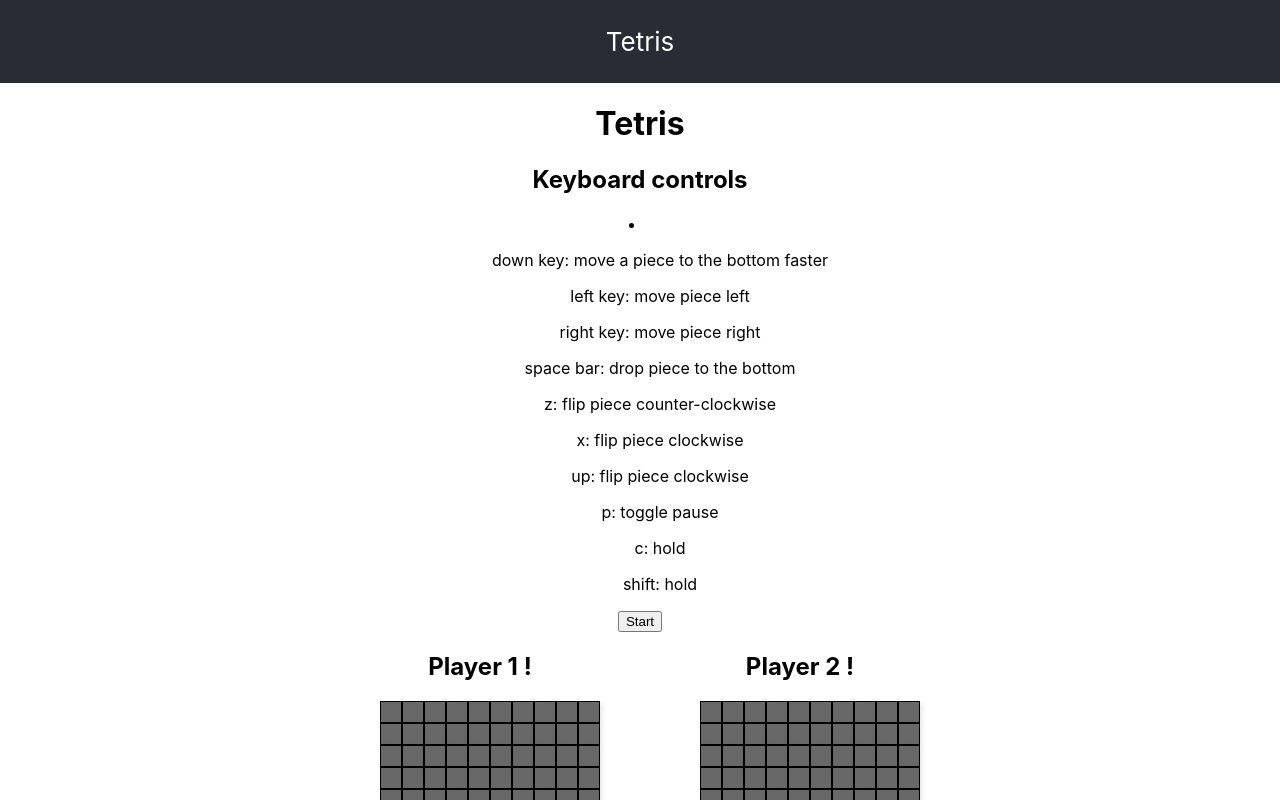
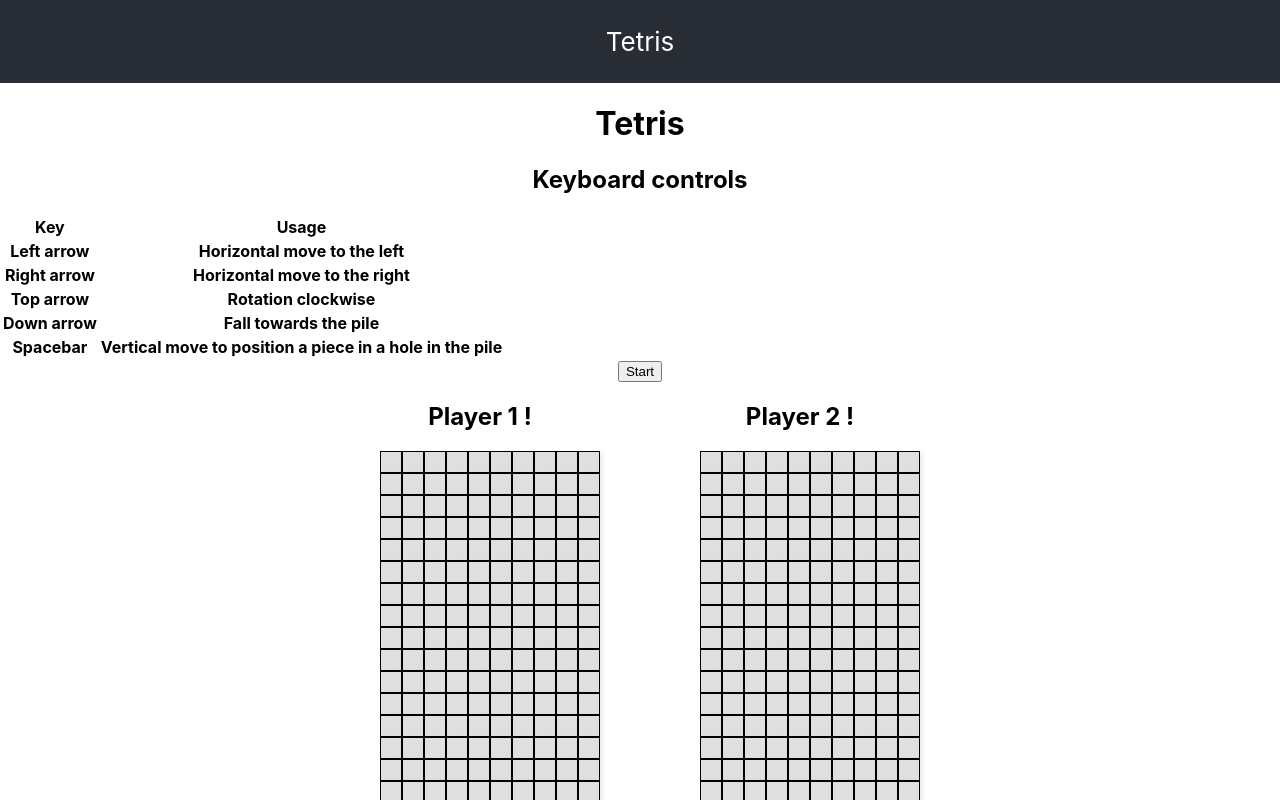
Before and after one commit to mundalo/tetris, a React (Create React App) app: page / in a window 1280 px wide. Shown: the top 800 px of the page. Built offline with nearby package versions, Linux system fonts and the light colour scheme.

Commit message:
added Piece and PieceQueue logic

```diff
--- a/src/App.js
+++ b/src/App.js
@@ -15,7 +15,7 @@ import Game from './classes/Game.js'
 // classes Player, Piece and Game classes
 
 function App() {
-  return <Game color="blue" game="Start"/>;
+  return <Game color="blue" game="Start" players="2"/>;
 }
 
 export default App;
--- a/src/classes/Board.css
+++ /dev/null
@@ -1,18 +0,0 @@
-.grid-container {
-    display: grid;
-    grid-template-rows: repeat(20, 1fr);
-    grid-template-columns: repeat(10, 1fr);
-    width: 200px;
-    height: 200px;
-    margin: 10px 50px;
-}
-
-.grid-item {
-    background-color: #686868;
-    border: 1px solid #000000;
-    display: flex;
-    align-items: center;
-    justify-content: center;
-    padding: 10px;
-    box-shadow: 2px 2px 5px rgba(0, 0, 0, 0.1);
-}
--- a/src/classes/Board.js
+++ /dev/null
@@ -1,59 +0,0 @@
-import React from 'react';
-import './Board.css'; // Import the CSS for styling
-
-class Board extends React.Component {
-    constructor(props) {
-        super(props);
-        this.state = {player: props.player};
-    }
-
-    render() {
-        const gridItems = []; // Create an array to populate the grid items
-
-        // Create 10x20 grid items
-        for (let i = 0; i < 10 * 20; i++) {
-            gridItems.push(<div key={i} row={Math.floor(i / 10)} column={i % 10} className="grid-item"></div>);
-        }
-
-        return (
-            <div player={this.state.player}>
-                <h2>Player {this.state.player} !</h2>
-                <div className="grid-container">
-                    {gridItems}
-                </div>
-            </div>
-        );
-    }
-    /*render() {
-        return (
-            <Tetris>
-                {({
-                    Gameboard,
-                    PieceQueue,
-                    points,
-                    linesCleared,
-                    state,
-                    controller
-                }) => (
-                    <div>
-                        <h2>Player: {this.state.player}</h2>
-                        <div>
-                            <p>Points: {points}</p>
-                            <p>Lines Cleared: {linesCleared}</p>
-                        </div>
-                        <PieceQueue />
-                        <Gameboard />
-                        {state === 'LOST' && (
-                            <div>
-                                <h2>Game Over</h2>
-                                <button onClick={controller.restart}>New game</button>
-                            </div>
-                        )}
-                    </div>
-                )}
-            </Tetris>
-        );
-    }*/
-}
-
-export default Board;
--- /dev/null
+++ b/src/classes/BoardGrid.css
@@ -0,0 +1,50 @@
+.grid-container {
+    display: grid;
+    grid-template-rows: repeat(20, 1fr);
+    grid-template-columns: repeat(10, 1fr);
+    width: 200px;
+    height: 200px;
+    margin: 10px 50px;
+}
+
+.grid-item {
+    background-color: #dfdfdf;
+    border: 1px solid #000000;
+    display: flex;
+    align-items: center;
+    justify-content: center;
+    padding: 10px;
+    box-shadow: 2px 2px 5px rgba(0, 0, 0, 0.1);
+}
+
+.blocked {
+    background-color: #686868;
+}
+
+.piece-1 {
+    background-color: #ca0000;
+}
+
+.piece-2 {
+    background-color: #c79800;
+}
+
+.piece-3 {
+    background-color: #00ac3f;
+}
+
+.piece-4 {
+    background-color: #0058ca;
+}
+
+.piece-5 {
+    background-color: #9300e9;
+}
+
+.piece-6 {
+    background-color: #ca00af;
+}
+
+.piece-7 {
+    background-color: #87da00;
+}
--- /dev/null
+++ b/src/classes/BoardGrid.js
@@ -0,0 +1,30 @@
+import React from 'react';
+import './BoardGrid.css'; // Import the CSS for styling
+
+class BoardGrid extends React.Component {
+    constructor(props) {
+        super(props);
+        this.state = {player: props.player};
+    }
+
+    render() {
+        const gridItems = [];
+        const containerOfPlayer = "container-of-player-" + this.state.player;
+
+        // Create 10x20 grid items
+        for (let i = 0; i < 10 * 20; i++) {
+            gridItems.push(<div key={i} row={Math.floor(i / 10)} column={i % 10} className="grid-item" piece="piece-0"></div>);
+        }
+
+        return (
+            <div className={containerOfPlayer}>
+                <h2>Player {this.state.player} !</h2>
+                <div className="grid-container">
+                    {gridItems}
+                </div>
+            </div>
+        );
+    }
+}
+
+export default BoardGrid;
--- /dev/null
+++ b/src/classes/Controls.js
@@ -0,0 +1,44 @@
+import React from 'react';
+
+class Controls extends React.Component {
+
+    render() {
+        return (
+            <div>
+                <h2>Keyboard controls</h2>
+                <table>
+                    <thead>
+                        <tr>
+                            <th>Key</th>
+                            <th>Usage</th>
+                        </tr>
+                    </thead>
+                    <tbody>
+                        <tr>
+                            <th>Left arrow</th>
+                            <th>Horizontal move to the left</th>
+                        </tr>
+                        <tr>
+                            <th>Right arrow</th>
+                            <th>Horizontal move to the right</th>
+                        </tr>
+                        <tr>
+                            <th>Top arrow</th>
+                            <th>Rotation clockwise</th>
+                        </tr>
+                        <tr>
+                            <th>Down arrow</th>
+                            <th>Fall towards the pile</th>
+                        </tr>
+                        <tr>
+                            <th>Spacebar</th>
+                            <th>Vertical move to position a piece in a hole in the pile</th>
+                        </tr>
+                    </tbody>
+                </table>
+            </div>
+        );
+    }
+}
+
+export default Controls;
--- a/src/classes/Game.js
+++ b/src/classes/Game.js
@@ -1,25 +1,50 @@
 import React from 'react';
-import Board from './Board';
+import Player from './Player';
+import Controls from './Controls';
+import { QueueProvider } from './PieceQueue';
 
 class Game extends React.Component {
     constructor(props) {
         super(props);
-        console.log(props)
-        this.state = {color: props.color, game: props.game};
+        this.state = {color: props.color, game: props.game, players: props.players};
     }
 
     startGame = () => {
-        const button = document.getElementById("start_btn");
+        this.updateStateText("Pause")
 
+        for (let i = 1; i <= Number(this.state.players); i++) {
+            const container = document.getElementsByClassName("container-of-player-" + i);
+            if (container[0]) {
+                const grid = container[0].getElementsByClassName("grid-item");
+                for (let j = 0; j < grid.length; j++) {
+                    //grid[j].style.backgroundColor = "blue";
+                    if (j % 2 === 0) {
+                        grid[j].className = grid[j].className + " blocked";
+                        console.log("contains: " + grid[j].classList.contains("blocked"));
+                    } else {
+                        grid[j].style.backgroundColor = "blue";
+                        console.log("contains: " + grid[j].classList.contains("blocked"));
+                    }
+
+                }
+            }
+        }
+    }
+
+    updateStateText = (state) => {
+        const button = document.getElementById("state_btn");
+
+        button.innerHTML = state;
+        this.setState({game: state});
+    }
+
+    changeGameState = () => {
         if (this.state.game === "Start" || this.state.game === "Resume") {
-            button.innerHTML = "Pause";
-            this.setState({game: "Pause"});
+            this.startGame();
         } else if (this.state.game === "Pause") {
-            button.innerHTML = "Resume";
-            this.setState({game: "Resume"});
+            this.updateStateText("Resume");
         } else if (this.state.game === "End") {
-            button.innerHTML = "Start";
-            this.setState({game: "Start"})
+            this.updateStateText("Start");
         }
     };
 
@@ -31,24 +56,14 @@ class Game extends React.Component {
                 </header>
                 <div className="board">
                     <h1>Tetris</h1>
-                    <h2>Keyboard controls</h2>
-                    <li>
-                        <ul>down key: move a piece to the bottom faster</ul>
-                        <ul>left key: move piece left</ul>
-                        <ul>right key: move piece right</ul>
-                        <ul>space bar: drop piece to the bottom</ul>
-                        <ul>z: flip piece counter-clockwise</ul>
-                        <ul>x: flip piece clockwise</ul>
-                        <ul>up: flip piece clockwise</ul>
-                        <ul>p: toggle pause</ul>
-                        <ul>c: hold</ul>
-                        <ul>shift: hold</ul>
-                    </li>
-                    <button id="start_btn" onClick={this.startGame}>Start</button>
-                    <div className="grid-parent-container">
-                        <Board player="1"/>
-                        <Board player="2"/>
-                    </div>
+                    <Controls />
+                    <button id="state_btn" onClick={this.changeGameState}>Start</button>
+                    <QueueProvider>
+                        <div className="grid-parent-container">
+                            <Player player="1"/>
+                            <Player player="2"/>
+                        </div>
+                    </QueueProvider>
                 </div>
             </div>
         );
--- a/src/classes/Piece.js
+++ b/src/classes/Piece.js
@@ -1,10 +1,10 @@
-import './Tetriminos'
+import { getTetriminos } from './Tetriminos'
 
-class Piece extends React.Component {
-    constructor(props) {
-        super(props);
-        console.log(props)
-        this.state = {color: props.color, game: props.game};
-    }
+export const generatePiece = () => {
+    const number = Math.floor(Math.random() * 7) + 1;
+    console.log("number: " + number);
+    const tetrimino = getTetriminos(number);
 
+    console.log("tetrimono: " + tetrimino);
+    return tetrimino;
 }
--- /dev/null
+++ b/src/classes/PieceQueue.js
@@ -0,0 +1,45 @@
+import React, { createContext, useState, useContext, useEffect } from 'react';
+import { generatePiece } from './Piece'
+
+const QueueContext = createContext();
+
+export const useQueueContext = () => useContext(QueueContext);
+
+export const QueueProvider = ({ children }) => {
+    const [queue, setQueue] = useState([]);
+
+    const addPieceToQueue = (piece) => {
+        setQueue((prevQueue) => [...prevQueue, piece]);
+    }
+
+    const getPiece = (i) => {
+        if (queue.length > 0) {
+            const piece = queue[i];
+            setQueue((prevQueue) => prevQueue.slice(1));
+            return piece;
+        }
+        return null;
+    }
+
+    const removePiece = () => {
+        if (queue.length > 0) {
+            setQueue((prevQueue) => prevQueue.slice(1));
+        }
+    }
+
+    useEffect(() => {
+        const interval = setInterval(() => {
+            if (queue.length < 50) {
+                const newPiece = generatePiece();
+                addPieceToQueue(newPiece);
+            }
+        }, 1000);
+        return () => clearInterval(interval);
+    }, [queue.length]);
+
+    return (
+        <QueueContext.Provider value={{ queue, addPieceToQueue, getPiece, removePiece }}>
+            {children}
+        </QueueContext.Provider>
+    );
+};
--- /dev/null
+++ b/src/classes/Player.js
@@ -0,0 +1,17 @@
+import React from 'react';
+import BoardGrid from './BoardGrid';
+
+class Player extends React.Component {
+    constructor(props) {
+        super(props);
+        this.state = {player: props.player};
+    }
+
+    render() {
+        return (
+            <BoardGrid player={this.state.player}/>
+        )
+    }
+}
+
+export default Player;
```
